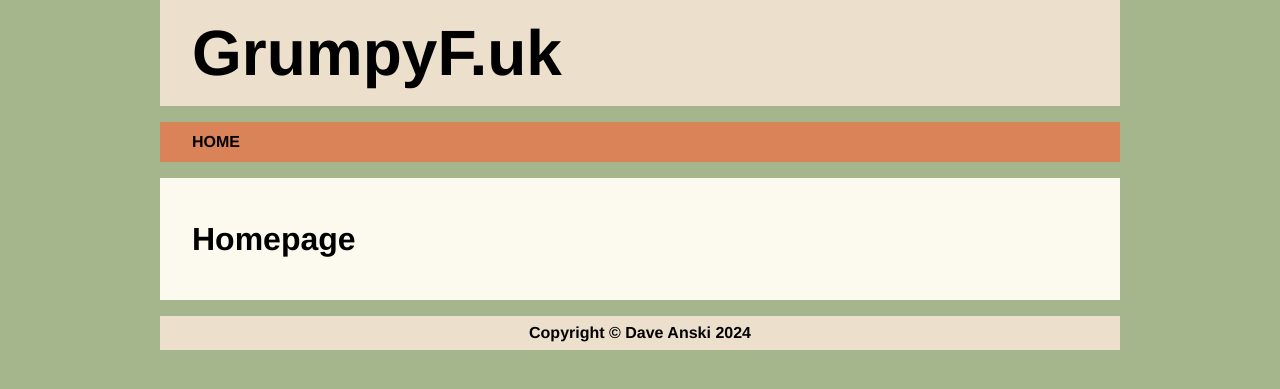
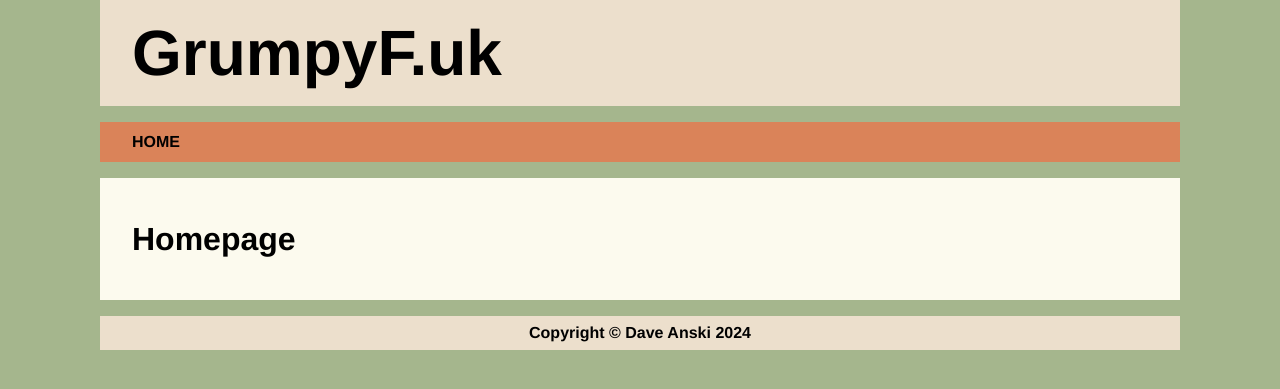
Before and after one commit to Anski-D/grumpyfuk, a Django app: page /blog/ in a window 1280 px wide. Shown: the top 389 px of the page. Run offline with Django 5.2, Linux system fonts and the light colour scheme; data that the repository does not hold is empty.

Commit message:
Reorganise CSS styles for better control

```diff
--- a/blog/static/blog/styles.css
+++ b/blog/static/blog/styles.css
@@ -6,6 +6,7 @@ https://colorhunt.co/palette/a5b68decdfccfcfaeeda8359
 #da8359 orange
 */
 
+/* TOP LEVEL */
 html {
     font-size: 1em;
     font-family: Helvetica, sans-serif;
@@ -15,35 +16,35 @@ body {
     margin: 0;
     padding: 0;
 }
-#container {
-    background: #fcfaee;
+@media (max-width: 1080px) {
+    html {
+        font-size: 150%;
+    }
 }
-@media (min-width: 800px) {
+
+/* MAIN PAGE STRUCTURE */
+@media (min-width: 1080px) {
     #container {
-        width: 800px;
+        width: 1080px;
 	    margin: 0 auto;
     }
 }
-@media (min-width: 1067px) {
+@media (min-width: 1440px) {
     #container {
         width: 75%;
     }
 }
+nav, main, footer {
+    margin-top: 16px;
+}
 #page-header, footer {
     background: #ecdfcc;
 }
-h1 {
-    font-size: 4em;
-    margin: 0;
-    padding-top: 0.25em;
-    padding-bottom: 0.25em;
-}
+
+/* MAIN NAVIGATION MENU */
 nav menu {
     background: #da8359;
     list-style: none;
-    border-top: 16px solid #a5b68d;
-	border-bottom: 16px solid #a5b68d;
-    margin: 0;
     padding-top: 0.25em;
     padding-bottom: 0.25em;
     font-weight: bold;
@@ -54,18 +55,24 @@ nav menu li {
     text-transform: uppercase;
     margin: 0;
 }
-a {
-    text-decoration: none;
-    color: #da8359;
-}
-a:hover {
-    text-decoration: underline;
-}
 nav menu li a {
     color: black;
 }
-footer {
-    border-top: 16px solid #a5b68d;
+
+/* MAIN CONTENT STYLING */
+#page-header, nav menu, main, footer {
+    padding-left: 2rem;
+    padding-right: 2rem;
+}
+main {
+    font-size: 1rem;
+    padding-top: 1em;
+    padding-bottom: 1em;
+    background: #fcfaee;
+}
+article hgroup p {
+    font-size: 0.8em;
+    font-weight: bold;
 }
 footer p {
     margin: 0;
@@ -74,10 +81,22 @@ footer p {
     padding-bottom: 0.5em;
     font-weight: bold;
 }
-main {
-    font-size: 1rem;
-    padding-top: 1em;
-    padding-bottom: 1em;
+
+/* HYPERLINKS */
+a {
+    text-decoration: none;
+    color: #da8359;
+}
+a:hover {
+    text-decoration: underline;
+}
+
+/* HEADINGS */
+h1 {
+    font-size: 4em;
+    margin: 0;
+    padding-top: 0.25em;
+    padding-bottom: 0.25em;
 }
 h2 {
     font-size: 2em;
@@ -85,11 +104,3 @@ h2 {
 h3 {
     font-size: 1.5em;
 }
-article hgroup p {
-    font-size: 0.8em;
-    font-weight: bold;
-}
-#page-header, nav menu, main, footer {
-    padding-left: 2rem;
-    padding-right: 2rem;
-}
```
